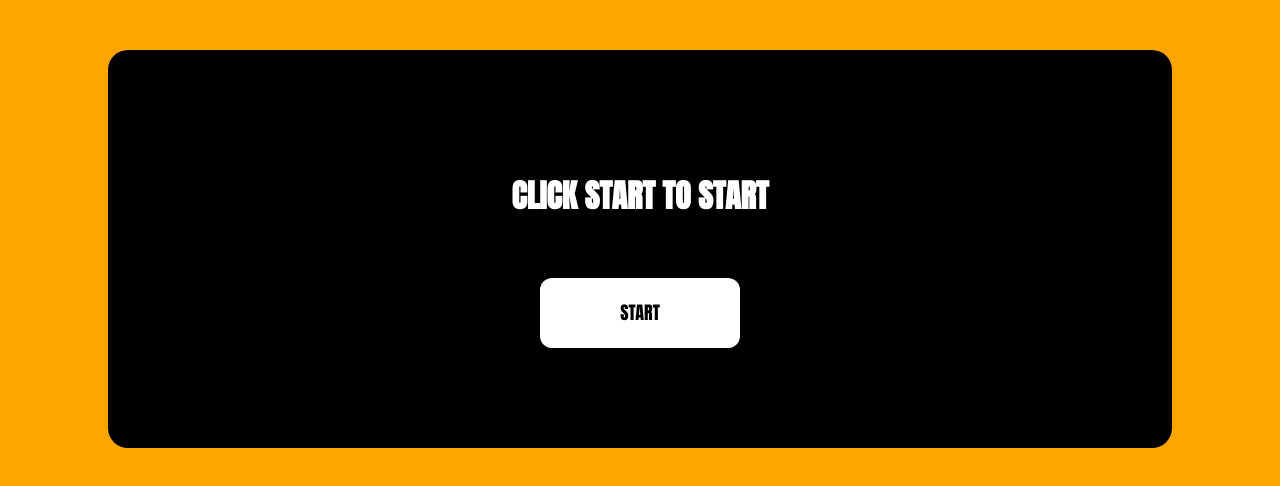
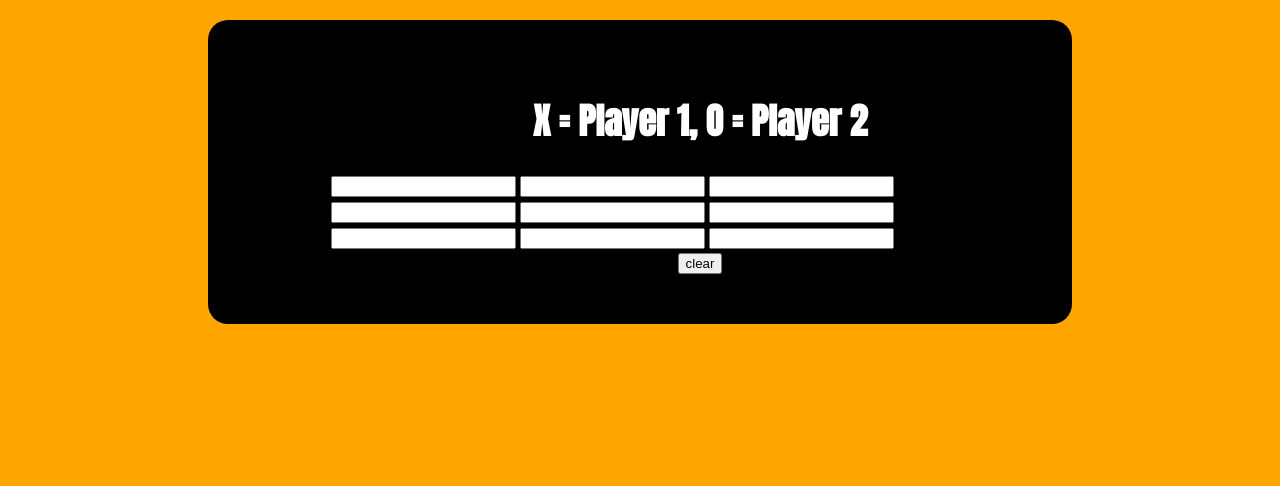
Before and after one commit to iHateFrontEnd/Tic-Tac-Toe, a plain HTML site: page index.html in a window 1280 px wide. Drawn offline with Linux system fonts and the light colour scheme.

Commit message:
Update index.html

```diff
--- a/index.html
+++ b/index.html
@@ -4,19 +4,36 @@
     <meta charset="UTF-8">
     <meta http-equiv="X-UA-Compatible" content="IE=edge">
     <meta name="viewport" content="width=device-width, initial-scale=1.0">
-        <title>Tic Tack Toe</title>
+    <title>Tic Tak Toe</title>
     <link rel="stylesheet" href="style.css">
-        <script src="script.js"></script>
 </head>
 <body>
+    <div id="gameDiv" class="gameDiv" onmouseout="unHoverGameDiv()" onmouseover="hoverGameDiv()">
+        <h1>X = Player 1, O = Player 2</h1>
 
-        <div class="selectPlayer" id="selectPlayer">
-            <h1>CLICK START TO START</h1>
+        <table id="gameTable" class="gameTable" onmouseover="unHoverGameDiv()">
+            <tr>
+                <td><input type="text" class="gameInps" oninput="checkWhowWon()" id="gameInpsCol1Row1"></td>
+                <td><input type="text" class="gameInps" oninput="checkWhowWon()" id="gameInpsCol2Row1"></td>
+                <td><input type="text" class="gameInps" oninput="checkWhowWon()" id="gameInpsCol3Row1"></td>
+            </tr>
 
-            <br/>
-            <br/>
+            <tr>
+                <td><input type="text" class="gameInps" oninput="checkWhowWon()" id="gameInpsCol1Row2"></td>
+                <td><input type="text" class="gameInps" oninput="checkWhowWon()" id="gameInpsCol2Row2"></td>
+                <td><input type="text" class="gameInps" oninput="checkWhowWon()" id="gameInpsCol3Row2"></td>
+            </tr>
 
-            <button onclick="start()" id="player2" class="player">START</button>
+            <tr>
+                <td><input type="text" class="gameInps" oninput="checkWhowWon()" id="gameInpsCol1Row3"></td>
+                <td><input type="text" class="gameInps" oninput="checkWhowWon()" id="gameInpsCol2Row3"></td>
+                <td><input type="text" class="gameInps" oninput="checkWhowWon()" id="gameInpsCol3Row3"></td>
+            </tr>
+        </table>
+
+        <button onclick="clearInputs()">clear</button>
     </div>
+
+    <script src="script.js"></script>
 </body>
 </html>
```
Lines whose indentation alone changed are shown as unchanged.
